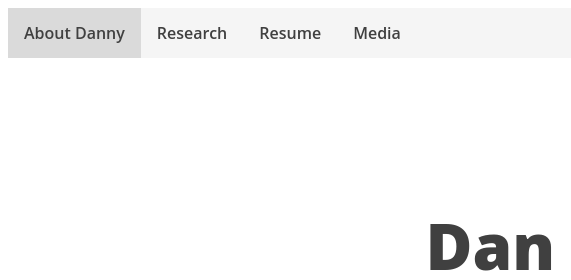
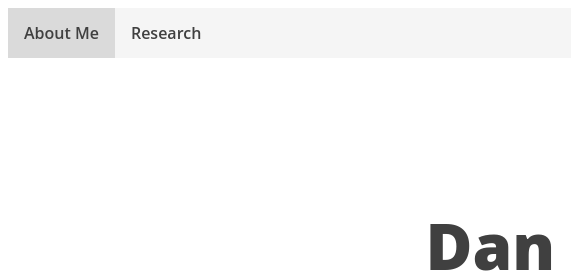
Before and after one commit to GeorgeKesaev/dannyf_website, a plain HTML site: page index.html in a window 1280 px wide. Shown: the top 280 px of the page, 0-571 px from the left. Drawn offline with Linux system fonts and the light colour scheme.

Commit message:
some changes

```diff
--- a/index.html
+++ b/index.html
@@ -19,11 +19,11 @@
 <body lang=EN-US link=blue vlink=blue>
     <button onclick="topFunction()" id="myBtn" title="Go to top">Top</button>
     <div class="topnav">
-        <a class="active" href="#about" id="about_nav">About Danny</a>
+        <a class="active" href="#about" id="about_nav">About Me</a>
         <a href="#research" id="research_nav">Research</a>
-        <a href="#resume" id="resume_nav">Resume</a>
+        <!-- <a href="#resume" id="resume_nav">Resume</a> -->
         <!--<a href="#group" id="group_nav">Group</a>-->
-        <a href="#media" id="media_nav">Media</a>
+        <!-- <a href="#media" id="media_nav">Media</a> -->
     </div>
 
     <div class="page" id="about_page">
@@ -75,7 +75,7 @@
             <ul>
                 <li onclick="smoothScroll(document.getElementById('intro'))">Introduction to Core-sets</li>
                 <li onclick="smoothScroll(document.getElementById('publications'))">Publications</li>
-                <li onclick="smoothScroll(document.getElementById('thesis'))">Thesis</li>
+                <!-- <li onclick="smoothScroll(document.getElementById('thesis'))">Thesis</li> -->
             </ul>
         </div>
 
@@ -507,7 +507,7 @@
         </dl>
 
         </div>
-        <div class="thesis col-9">
+        <!-- <div class="thesis col-9">
             <h2 id="thesis">
                 Thesis
             </h2>
@@ -525,7 +525,7 @@
                 <dd>under the supervision of Amos Fiat</dd>
                 <dd>M.Sc Thesis, March 2004</dd>
             </dl>
-        </div>
+        </div> -->
         </div>
     </div>
 
```
